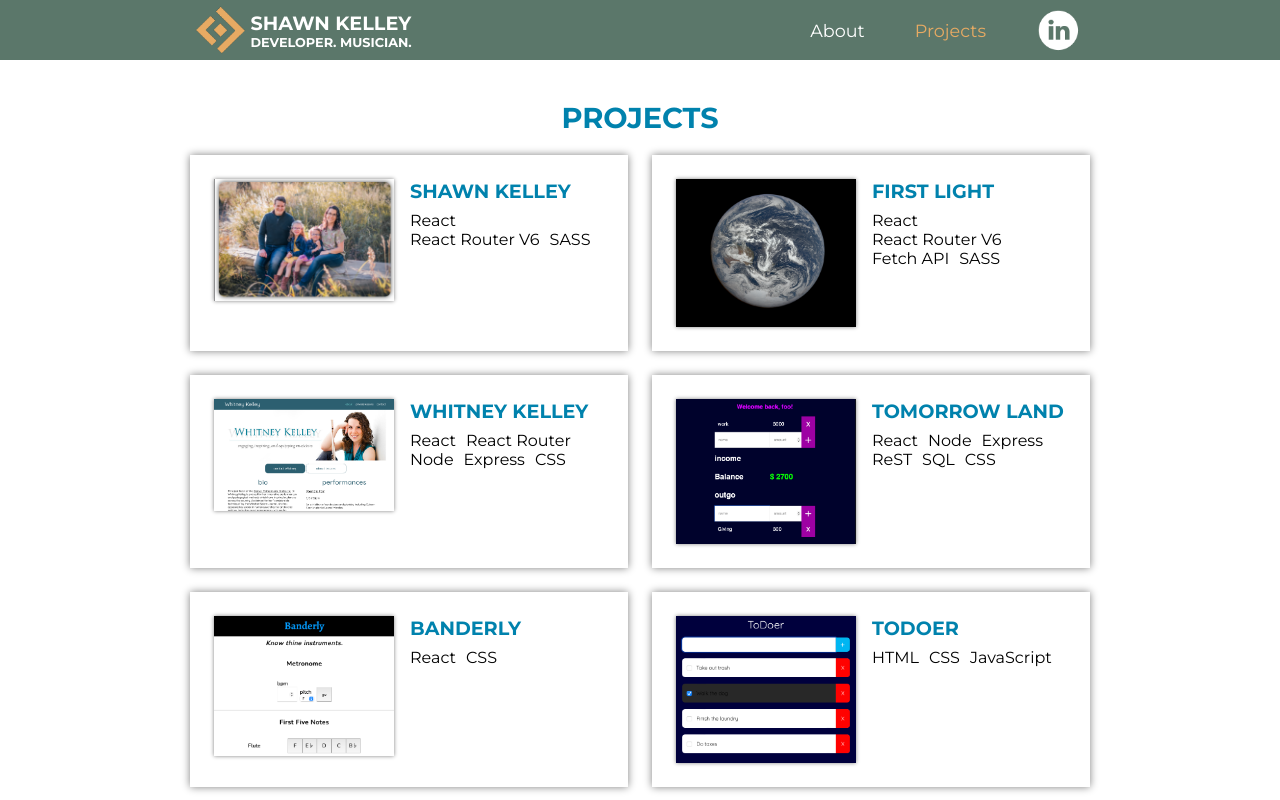
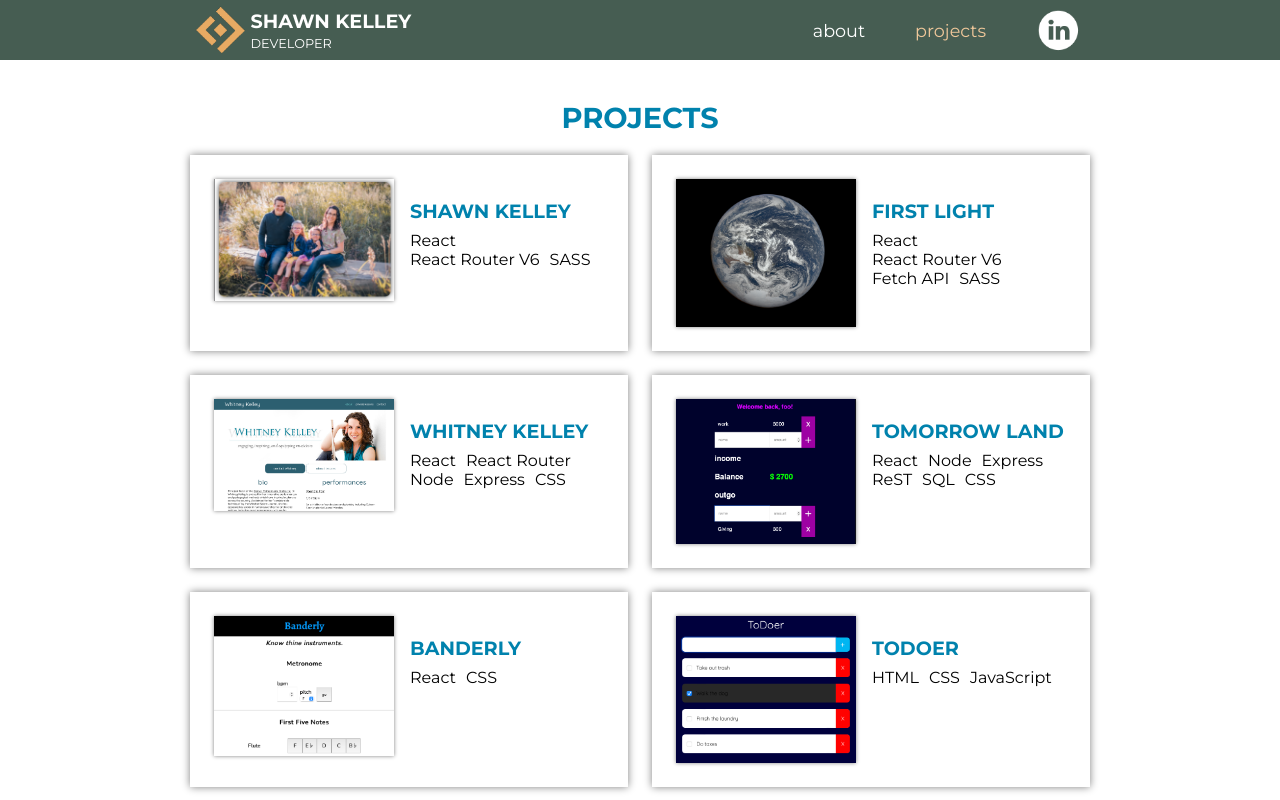
Before and after one commit to shawnkelleydev/sk-ws-react, a React (Create React App) app: page /projects in a window 1280 px wide. Shown: the top 800 px of the page. Built offline with nearby package versions, Linux system fonts and the light colour scheme.

Commit message:
wcag aa/aaa

```diff
--- a/src/components/Header.js
+++ b/src/components/Header.js
@@ -14,7 +14,7 @@ const Header = () => {
             <img src={logoOrange} alt="logo" className="logo" />
             <span>
               <h1>Shawn Kelley</h1>
-              <h3>Developer. Musician.</h3>
+              <span className="uppercase">developer</span>
             </span>
           </Link>
         </div>
--- a/src/components/Menu.js
+++ b/src/components/Menu.js
@@ -12,32 +12,24 @@ const Menu = () => {
     ham.className = "ham";
   };
 
+  const pages = ["about", "projects"];
+
   return (
     <nav className="hide">
+      {pages.map((page, i) => (
         <HashLink
-        to={{ pathname: "/about", hash: "#a" }}
+          key={i}
+          to={{ pathname: `/${page}`, hash: "#a" }}
           onClick={() => {
             reset();
           }}
-        id="about"
-        className={location === "/about" ? "active about" : "about"}
+          id={`menu-${i + 1}`}
+          className={location === `/${page}` ? "active" : null}
         >
-        About
+          {page}
         </HashLink>
-      <HashLink
-        to={{ pathname: "/projects", hash: "#a" }}
-        onClick={() => {
-          reset();
-        }}
-        id="projects"
-        className={
-          location === "/projects" || location.split("/")[1] === "projects"
-            ? "active projects"
-            : "projects"
-        }
-      >
-        Projects
-      </HashLink>
+      ))}
+
       <a
         href="https://www.linkedin.com/in/shawnkelleydev/"
         target="_blank"
--- a/src/components/Project.js
+++ b/src/components/Project.js
@@ -34,7 +34,9 @@ const Project = () => {
             </ul>
           ) : null}
 
-          <ReactMarkdown children={project.description} />
+          {project.description.map((par, i) => (
+            <p key={i}>{par}</p>
+          ))}
 
           <p>{project.tag}</p>
 
--- a/src/components/ProjectCard.js
+++ b/src/components/ProjectCard.js
@@ -15,7 +15,7 @@ export default function ProjectCard(props) {
         <div></div>
       )}
       <div>
-        <h3>{props.project.name}</h3>
+        <h1>{props.project.name}</h1>
         <ul>
           {props.project.technologies.map((tech, i) => {
             return (
--- a/src/components/Skills.js
+++ b/src/components/Skills.js
@@ -2,7 +2,6 @@ export const skills = [
   "JavaScript",
   "React",
   "React Router",
-  "React Native",
   "Node",
   "Express",
   "ReST",
--- a/src/components/Work.js
+++ b/src/components/Work.js
@@ -2,9 +2,10 @@ export const projects = [
   {
     year: 2021,
     name: "shawn kelley",
-    description:
+    description: [
       "A custom React / React Router V6 portfolio site with dynamic routing and data population as well as fully-implemented SASS.",
-    tag: "This website was fun to make!",
+    ],
+    tag: "This website was fun to make and is entirely WCAG AA and almost-entirely AAA compliant.",
     technologies: ["React", "React Router V6", "SASS"],
     live_link: "https://www.shawnkelley.dev",
     github_link: "https://github.com/shawnkelleydev/sk-ws-react",
@@ -13,8 +14,9 @@ export const projects = [
   {
     year: 2021,
     name: "first light",
-    description:
+    description: [
       "First Light is a React app designed to help Christians start their day.  It's super powered by numerous API integrations with NASA, Google, and Crossway.",
+    ],
     tag: "First Light.  Find your way for the day.",
     technologies: ["React", "React Router V6", "Fetch API", "SASS"],
     live_link: "https://firstlight-skd.netlify.app",
@@ -24,9 +26,11 @@ export const projects = [
   {
     year: 2021,
     name: "whitney kelley",
-    description:
+    description: [
       "Whitney Kelley is a professional flutist and teacher in the Denver metro area.  She's also my wife!",
-    tag: "Her website is full-stack and features a React/React Router V6 front end with dynamic content as well as a node/express back end for handling users and contact requests.",
+      "Her website is full-stack and features a React/React Router V6 front end with dynamic content as well as a node/express back end for handling users and contact requests.",
+      "Whitney's the best teacher I've ever known.  If you and yours need flute lessons, I encourage you to reach out to her.",
+    ],
     technologies: ["React", "React Router", "Node", "Express", "CSS"],
     live_link: "https://www.whitneykelley.com",
     github_link: "https://github.com/shawnkelleydev/whitneykelley-fs",
@@ -35,8 +39,10 @@ export const projects = [
   {
     year: 2021,
     name: "tomorrow land",
-    description:
-      "Tomorrow Land is a full-stack budgeting application.  The project must be cloned on a local machine to work due to SQLite3 not playing well with Heroku.",
+    description: [
+      "Tomorrow Land is a full-stack budgeting application.",
+      "The project must be cloned on a local machine to work due to SQLite3 not playing well with Heroku.",
+    ],
     tag: "Tomorrow Land.  Shape tomorrow today.",
     bugTitle: "Heroku and SQLite3",
     bugLink: "https://devcenter.heroku.com/articles/sqlite3",
@@ -48,8 +54,10 @@ export const projects = [
   {
     year: 2022,
     name: "banderly",
-    description:
-      "Banderly is a simple beginning band assistant that takes advantage of browser MIDI technology.  It helps teachers and students know which note should be coming out of each instrument and includes a pitch-selectable metronome.",
+    description: [
+      "Banderly is a simple beginning band assistant that takes advantage of browser MIDI technology.",
+      "It helps teachers and students know which note should be coming out of each instrument and includes a pitch-selectable metronome.",
+    ],
     tag: "Banderly.  Know thine instruments.",
     technologies: ["React", "CSS"],
     live_link: "https://www.banderly.com",
@@ -59,8 +67,10 @@ export const projects = [
   {
     year: 2021,
     name: "ToDoer",
-    description:
-      "ToDoer is an extremely simple vanilla JavaScript task tracker. It was a personal project and uses local storage to save user input between visits.",
+    description: [
+      "ToDoer is an extremely simple vanilla JavaScript task tracker.",
+      "It was a personal project and uses local storage to save user input between visits.",
+    ],
     technologies: ["HTML", "CSS", "JavaScript"],
     live_link: "https://shawnkelleydev.github.io/ToDoer/",
     github_link: "https://github.com/shawnkelleydev/ToDoer",
@@ -69,8 +79,10 @@ export const projects = [
   {
     year: 2021,
     name: "Full-Stack Course Library",
-    description: "A full-stack course library featuring user authentication.",
-    tag: "This was my final project from Team Treehouse.  Feel free to clone the project below and run on your local machine.",
+    description: [
+      "A full-stack course library featuring user authentication.",
+      "This was my final project from Team Treehouse.  Feel free to clone the project below and run on your local machine.",
+    ],
     technologies: ["React", "Node", "Express", "ReST", "SQL"],
     github_link: "https://github.com/shawnkelleydev/techdegree-project-10-fs",
     // img: "../img/fscl.png",
@@ -78,9 +90,12 @@ export const projects = [
   {
     year: 2021,
     name: "SQL Library",
-    description:
+    description: [
       "An editable list of library books integrating JavaScript and SQL.",
-    tag: " SQL Library was project from Team Treehouse, running on Heroku (please forgive sleepy Dyno delays).",
+      [
+        "SQL Library was project from Team Treehouse, running on Heroku (please forgive sleepy Dyno delays).",
+      ],
+    ],
     technologies: ["Node", "Express", "SQL"],
     live_link: "https://intense-shore-26930.herokuapp.com/books",
     github_link: "https://github.com/shawnkelleydev/techdegree-project-8-sql",
@@ -89,8 +104,10 @@ export const projects = [
   {
     year: 2021,
     name: "React Gallery",
-    description: "A React / React Router V5 integration with Flickr API.",
-    tag: "CSS for this project was provided by Team Treehouse.",
+    description: [
+      "A React / React Router V5 integration with Flickr API.",
+      "CSS for this project was provided by Team Treehouse.",
+    ],
     technologies: ["React", "React Router V5", "Axios"],
     live_link: "https://gifted-payne-38443a.netlify.app",
     github_link: "https://github.com/shawnkelleydev/techdegree-project-7-react",
@@ -99,9 +116,10 @@ export const projects = [
   {
     year: 2021,
     name: "Express Portfolio",
-    description:
+    description: [
       "An Express / Pug portfolio project.  It's running on Heroku, so there may be a slight delay if the Dyno is sleeping.",
-    tag: "CSS for this project was provided by Team Treehouse.",
+      "CSS for this project was provided by Team Treehouse.",
+    ],
     technologies: ["Node", "Express", "Pug"],
     live_link: "https://sk-express-portfolio-tth.herokuapp.com",
     github_link: "https://github.com/shawnkelleydev/techdegree-project-7",
@@ -110,9 +128,10 @@ export const projects = [
   {
     year: 2021,
     name: "API employee directory",
-    description:
+    description: [
       "An API project with a gallery, search functionality, modals, and modal navigation.",
-    tag: "HTML and CSS for this project were provided by Team Treehouse.",
+      "HTML and CSS for this project were provided by Team Treehouse.",
+    ],
     technologies: ["JavaScript", "Fetch API"],
     live_link: "https://shawnkelleydev.github.io/techdegree-project-5/",
     github_link: "https://github.com/shawnkelleydev/techdegree-project-5",
@@ -122,9 +141,10 @@ export const projects = [
   {
     year: 2021,
     name: "OOP game",
-    description:
+    description: [
       "An OOP project in the form of a responsive phrase-hunting game with keyboard functionality.",
-    tag: "Phrase Hunter's CSS was provided by Team Treehouse and not designed to be mobile-friendly, so a wider-than-phone screen is recommended.",
+      "Phrase Hunter's CSS was provided by Team Treehouse and not designed to be mobile-friendly, so a wider-than-phone screen is recommended.",
+    ],
     technologies: ["JavaScript", "OOP"],
     live_link: "https://shawnkelleydev.github.io/techdegree-project-4/",
     github_link: "https://github.com/shawnkelleydev/techdegree-project-4",
@@ -133,9 +153,10 @@ export const projects = [
   {
     year: 2021,
     name: "responsive form validation",
-    description:
+    description: [
       "This project demonstrates live form validation using regular expressions.  It also responsively prevents schedule conflicts.",
-    tag: "HTML and CSS for this project were provided by Team Treehouse.",
+      "HTML and CSS for this project were provided by Team Treehouse.",
+    ],
     technologies: ["JavaScript", "RegEx"],
     live_link: "https://shawnkelleydev.github.io/techdegree-project-3/",
     github_link: "https://github.com/shawnkelleydev/techdegree-project-3",
@@ -144,9 +165,10 @@ export const projects = [
   {
     year: 2021,
     name: "student list pagination",
-    description:
+    description: [
       "This project demonstrates population, pagination, and search of a list of 42 students.",
-    tag: "HTML and CSS for this project were provided by Team Treehouse.",
+      "HTML and CSS for this project were provided by Team Treehouse.",
+    ],
     technologies: ["JavaScript"],
     live_link: "https://shawnkelleydev.github.io/techdegree-project-2/",
     github_link: "https://github.com/shawnkelleydev/techdegree-project-2",
@@ -155,9 +177,10 @@ export const projects = [
   {
     year: 2021,
     name: "random quotes",
-    description:
+    description: [
       "This project features JavaScript-selected quotes over a JavaScript-selected background color, refreshing every 7 seconds.",
-    tag: "HTML and CSS for this project were provided by Team Treehouse.",
+      "HTML and CSS for this project were provided by Team Treehouse.",
+    ],
     technologies: ["JavaScript"],
     live_link: "https://shawnkelleydev.github.io/techdegree-project-1/",
     github_link: "https://github.com/shawnkelleydev/techdegree-project-1",
--- a/src/css/App.css
+++ b/src/css/App.css
@@ -14,7 +14,7 @@
 }
 
 .active {
-  color: #e7aa63;
+  color: #EFC79A;
 }
 
 .content {
@@ -63,13 +63,11 @@
 
 a {
   text-decoration: none;
-  color: #0082ad;
+  color: #005c7a;
   cursor: pointer;
 }
-@media (min-width: 962px) {
-  a:hover {
-    color: #e7aa63;
-  }
+a:hover {
+  text-decoration: underline;
 }
 
 ul {
@@ -122,7 +120,8 @@ button {
 }
 @media (min-width: 768px) {
   button:hover {
-    background: #e7aa63;
+    background: #EFC79A;
+    color: black;
   }
 }
 
@@ -157,7 +156,7 @@ header {
   justify-content: space-between;
   position: fixed;
   bottom: 0;
-  background: #5b776a;
+  background: #465D52;
   width: 100vw;
 }
 header h1 {
@@ -166,7 +165,7 @@ header h1 {
   font-size: 1.2em;
   color: white;
 }
-header h3 {
+header span > span {
   font-size: 0.8em;
   color: white;
   width: fit-content;
@@ -295,7 +294,8 @@ nav a {
     margin-right: 50px;
   }
   nav a:hover {
-    color: #e7aa63;
+    color: #EFC79A;
+    text-decoration: none;
   }
 }
 
@@ -305,6 +305,9 @@ nav a {
   display: flex;
   flex-direction: column;
   align-items: center;
+}
+.ProjectMenu a:hover {
+  text-decoration: none;
 }
 .ProjectMenu h1 {
   text-align: center;
@@ -340,9 +343,6 @@ nav a {
     margin: 0;
     padding: 24px;
   }
-  .ProjectCard:hover {
-    background: #e7aa63;
-  }
 }
 .ProjectCard img {
   width: 100%;
@@ -366,12 +366,13 @@ nav a {
     padding-left: 16px;
   }
 }
-.ProjectCard h3 {
+.ProjectCard h1 {
   margin-bottom: 8px;
   font-size: 1em;
+  text-align: left;
 }
 @media (min-width: 768px) {
-  .ProjectCard h3 {
+  .ProjectCard h1 {
     font-size: 1.2em;
   }
 }
--- a/src/sass/partials/components/_header.sass
+++ b/src/sass/partials/components/_header.sass
@@ -18,7 +18,7 @@ header
     font-size: 1.2em
     color: white
 
-  h3
+  span > span
     font-size: 0.8em
     color: white
     width: fit-content
--- a/src/sass/partials/components/_menu.sass
+++ b/src/sass/partials/components/_menu.sass
@@ -31,6 +31,6 @@ nav
       border: none
       &:nth-child(-n + 2)
         margin-right: 50px
-
       &:hover
         color: variables.$color-accent
+        text-decoration: none
--- a/src/sass/partials/components/_projects.sass
+++ b/src/sass/partials/components/_projects.sass
@@ -5,6 +5,8 @@
   width: 100vw
   @include mixins.max-width
   @include mixins.flexy($dir: column, $align: center)
+  a:hover
+    text-decoration: none
   h1
     text-align: center
   > div
@@ -31,8 +33,6 @@
     align-items: flex-start
     margin: 0
     padding: 24px
-    &:hover
-      background: variables.$color-accent
   img
     width: 100%
     box-shadow: 0 0 4px gray
@@ -45,9 +45,10 @@
     width: fit-content
     @media(min-width: variables.$break-tablet)
       padding-left: 16px
-  h3
+  h1
     margin-bottom: 8px
     font-size: 1em
+    text-align: left
     @media(min-width: variables.$break-tablet)
       font-size: 1.2em
   ul
--- a/src/sass/partials/layout/_globals.sass
+++ b/src/sass/partials/layout/_globals.sass
@@ -50,11 +50,11 @@
 
 a
   text-decoration: none
-  color: variables.$color-headline
+  color: darken(variables.$color-headline, 10%)
   cursor: pointer
-  @media (min-width: variables.$break-desktop)
-    &:hover
-      color: variables.$color-accent
+  &:hover
+    text-decoration: underline
+
 
 ul
   list-style: none
@@ -96,6 +96,7 @@ button
   @media(min-width: variables.$break-tablet)
     &:hover
       background: variables.$color-accent
+      color: black
 
 // 404
 
--- a/src/sass/partials/utilities/_variables.sass
+++ b/src/sass/partials/utilities/_variables.sass
@@ -1,6 +1,6 @@
 $color-headline:rgb(0, 130, 173)
-$color-primary:rgb(91, 119, 106)
-$color-accent:#e7aa63
+$color-primary:#465D52
+$color-accent:#EFC79A
 
 $break-tablet: 768px
 $break-desktop: 962px
```
Also changed, not shown: 1 other file (tests, documents, lock files or other folders). Lines whose indentation alone changed are shown as unchanged.
